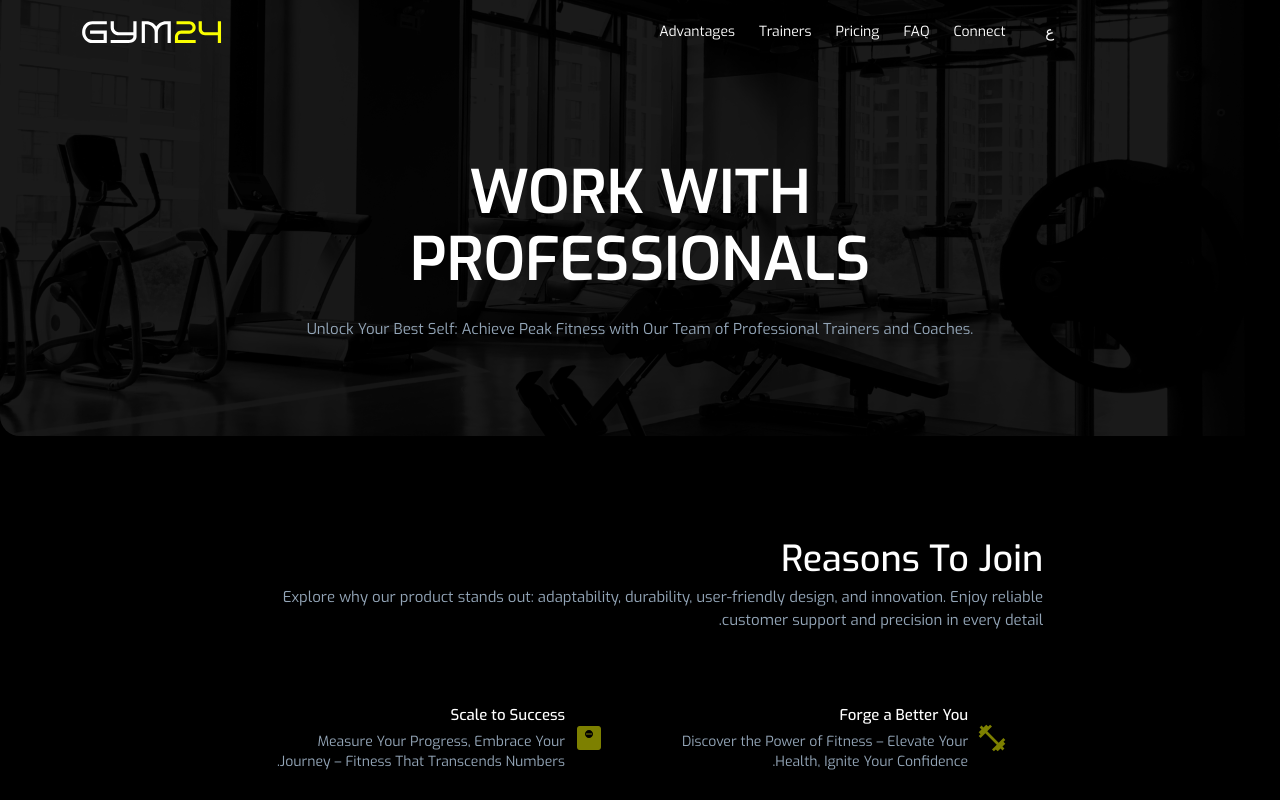
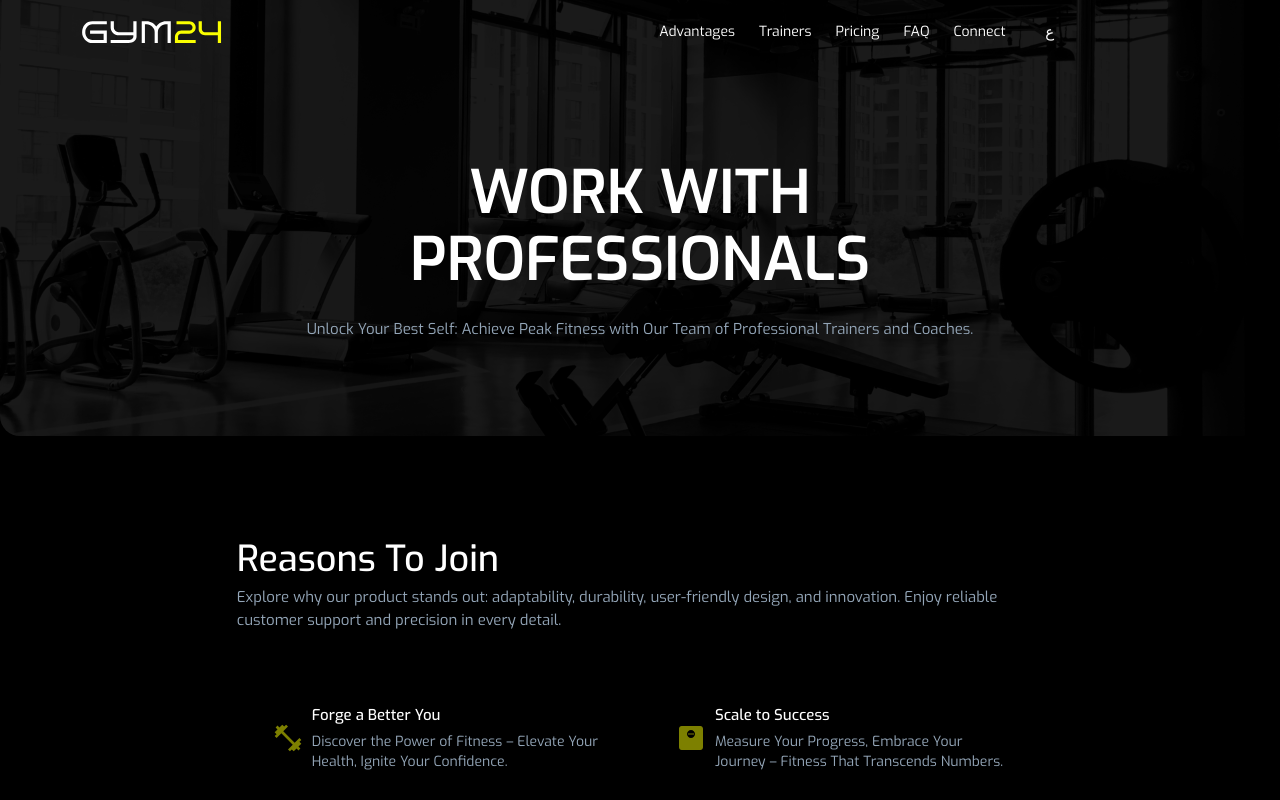
Before and after one commit to omaremanaa/GYM24, a React (Vite) app: page / in a window 1280 px wide. Shown: the top 800 px of the page. Built offline with nearby package versions, Linux system fonts and the light colour scheme.

Commit message:
check for language in localstorage

```diff
--- a/src/FAQ.jsx
+++ b/src/FAQ.jsx
@@ -12,7 +12,9 @@ import { FormattedMessage } from 'react-intl';
 
 export default function FAQ() {
   const [expanded, setExpanded] = React.useState(false);
-  const enLocale = localStorage.getItem('locale') === 'en';
+  const enLocale = localStorage.getItem('locale')
+    ? localStorage.getItem('locale') === 'en'
+    : true;
 
   const handleChange = panel => (event, isExpanded) => {
     console.log(event, 'event');
--- a/src/Features.jsx
+++ b/src/Features.jsx
@@ -29,7 +29,9 @@ export default function Features() {
   const small = useMediaQuery(theme.breakpoints.up('sm'));
   const xsmall = useMediaQuery(theme.breakpoints.up('xs'));
   const medium = useMediaQuery(theme.breakpoints.up('md'));
-  const enLocale = localStorage.getItem('locale') === 'en';
+  const enLocale = localStorage.getItem('locale')
+    ? localStorage.getItem('locale') === 'en'
+    : true;
 
   const coachesSeparated = [
     ...coaches.slice(0 + currentPage, limit + currentPage),
--- a/src/Highlights.jsx
+++ b/src/Highlights.jsx
@@ -50,7 +50,9 @@ const items = [
 ];
 
 export default function Highlights() {
-  const enLocale = localStorage.getItem('locale') === 'en';
+  const enLocale = localStorage.getItem('locale')
+    ? localStorage.getItem('locale') === 'en'
+    : true;
   return (
     <Box
       dir={enLocale ? 'ltr' : 'rtl'}
--- a/src/Pricing.jsx
+++ b/src/Pricing.jsx
@@ -106,7 +106,9 @@ const tiers = [
 ];
 
 export default function Pricing() {
-  const enLocale = localStorage.getItem('locale') === 'en';
+  const enLocale = localStorage.getItem('locale')
+    ? localStorage.getItem('locale') === 'en'
+    : true;
 
   return (
     <Container
```
